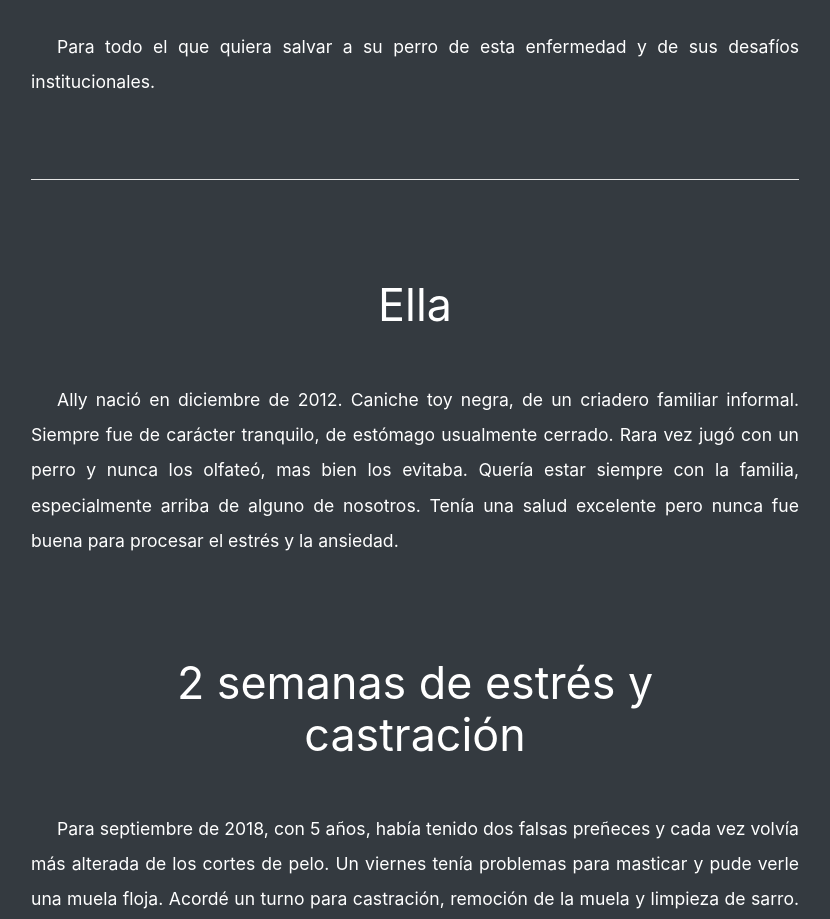
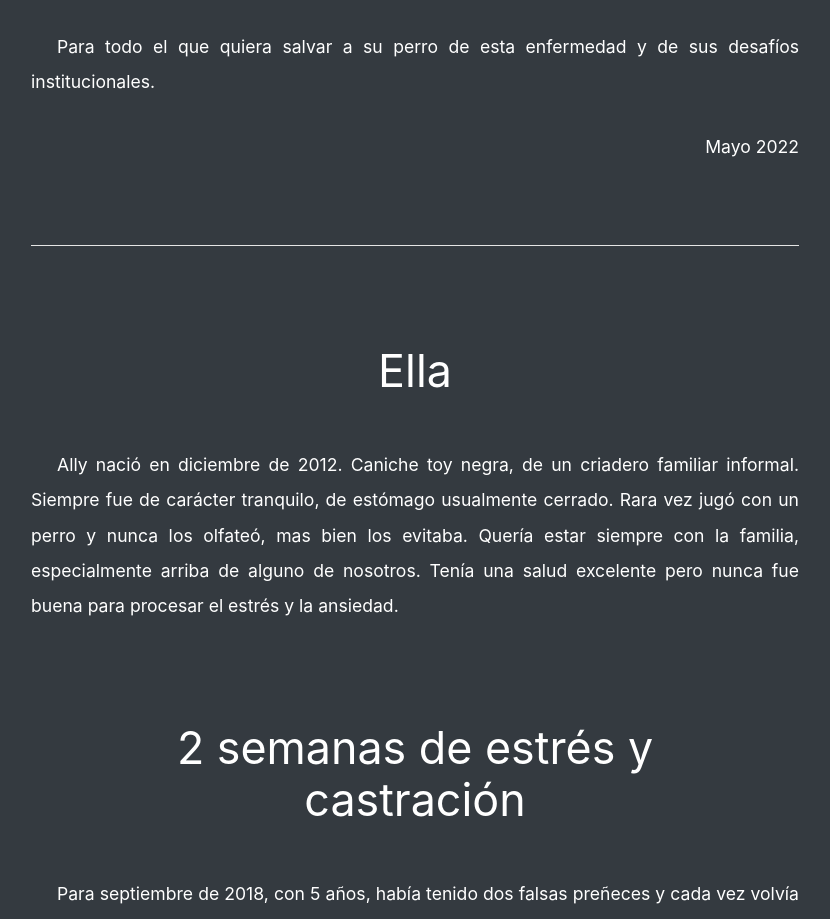
Before and after one commit to gustavoghp87/mal-de-cushing, a React (Create React App) app: page / in a window 1280 px wide. Shown: the part 2120-3039 px from the top of the page, without its empty margins (225-1055 px from the left). Built offline with nearby package versions, Linux system fonts and the light colour scheme.

Commit message:
May 2022

```diff
--- a/src/content/Intro.js
+++ b/src/content/Intro.js
@@ -65,5 +65,13 @@ export const Intro = () => {
     </>}
     </P>
 
+    <P className={'text-right'}>
+    {!isEnglish ? <>
+        Mayo 2022
+        </>:<>
+        May 2022
+    </>}
+    </P>
+
     </>)
 }
```
